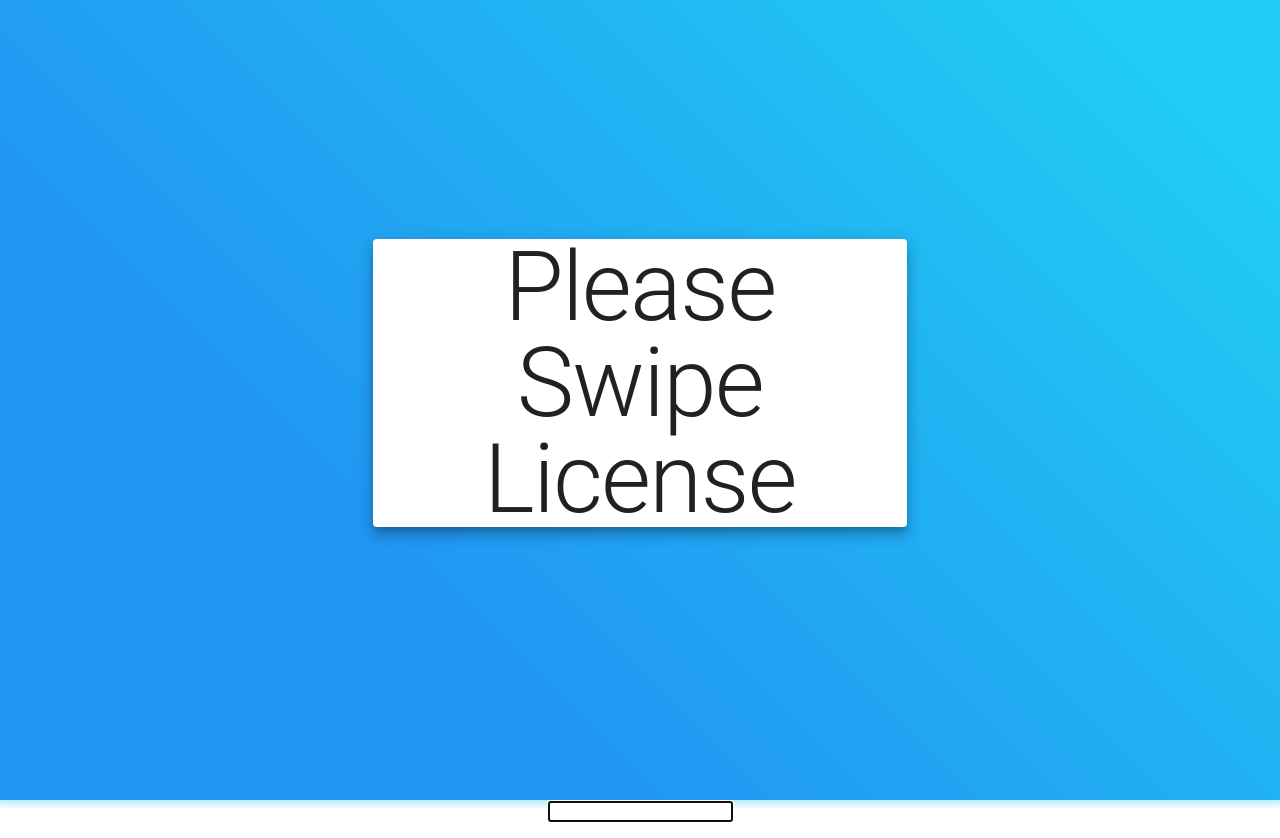
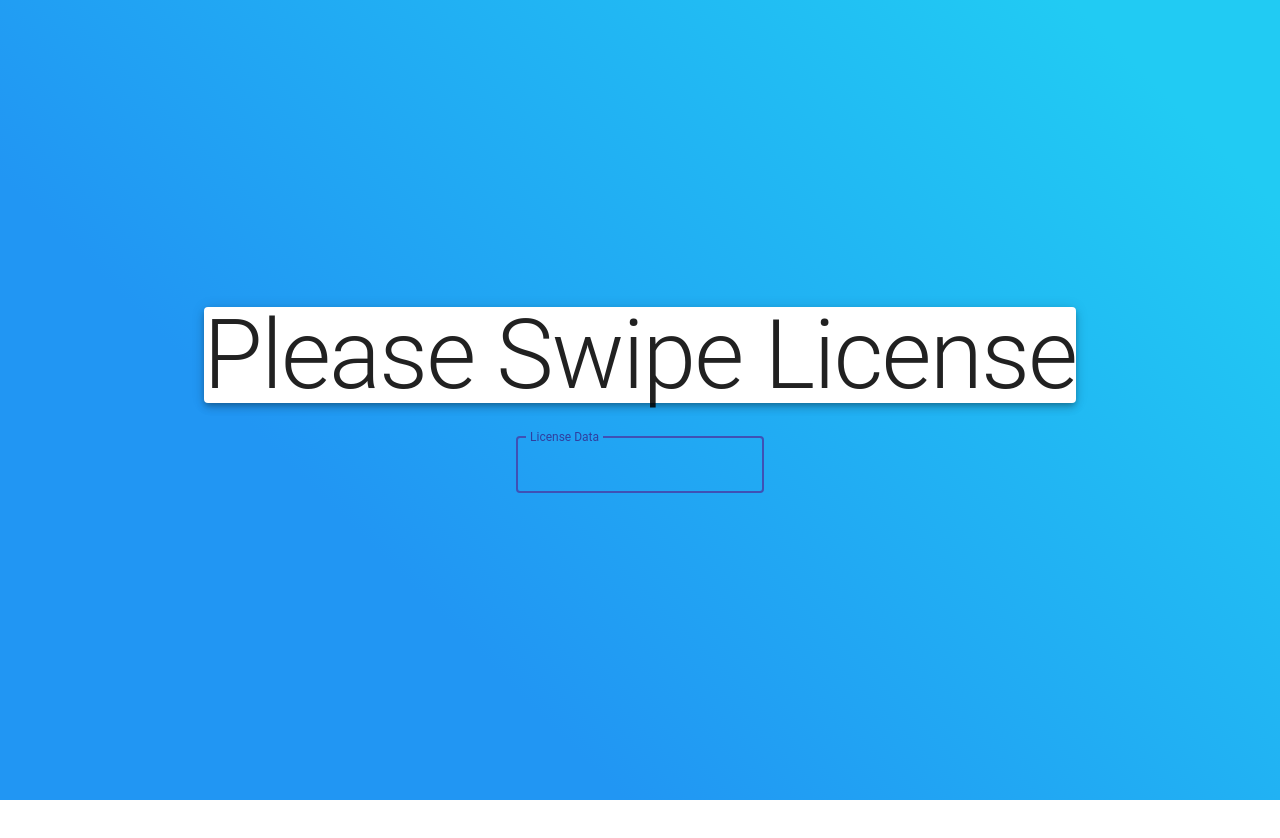
Before and after one commit to crosenblatt/license-analytics, a React (Create React App) app in the folder license-analytics/: page / in a window 1280 px wide. After the commit the page ends 800 px from the top, so only its background shows below. Built offline with nearby package versions, Linux system fonts and the light colour scheme; what mongodb-stitch-browser-sdk would draw is missing.

Commit message:
material-ui input

```diff
--- a/license-analytics/src/App.js
+++ b/license-analytics/src/App.js
@@ -3,6 +3,7 @@ import './App.css';
 import { Stitch } from 'mongodb-stitch-browser-sdk';
 import Grid from '@material-ui/core/Grid';
 import Typography from '@material-ui/core/Typography'
+import TextField from '@material-ui/core/TextField'
 import Paper from '@material-ui/core/Paper';
 
 const client = Stitch.initializeDefaultAppClient('license-analytics-jpmyw');
@@ -78,9 +79,9 @@ class App extends Component {
        style={{minHeight:'100vh',
                background: 'linear-gradient(45deg, #2196f3 30%, #21cbf3 90%)',
                boxShadow: '0 3px 5px 2px rgba(33, 203, 243, .30)',}}>
-       <Grid item xs={5}>
+       <Grid item xs={9}>
       	 <Paper
-       	  elevation={9}>
+       	  elevation={5}>
       	    <Typography
        	     component="h1"
        	     variant="h1"
@@ -90,16 +91,21 @@ class App extends Component {
       	     </Typography>
          </Paper>
        </Grid>
+       <Grid item xs={7}>
+         <form onSubmit={this.handleSubmit}>
+         	<TextField
+          	 id="licenseData"
+          	 label="License Data"
+          	 variant="outlined"
+             type={this.state.showPassword ? 'text': 'password'}
+             name = "data"
+             autoFocus={true}
+          	 value={this.state.field_data}
+          	 onChange={this.handleChange}
+         	/>
+          </form>
+        </Grid>
       </Grid>
-        <form onSubmit={this.handleSubmit}>
-            <input
-             type="text"
-             name="data"
-             autoFocus
-             value={this.state.field_data}
-             onChange={this.handleChange}/>
-        </form>
-        <p id="dataField">{this.data}</p>
       </div>
     );
   }
```
